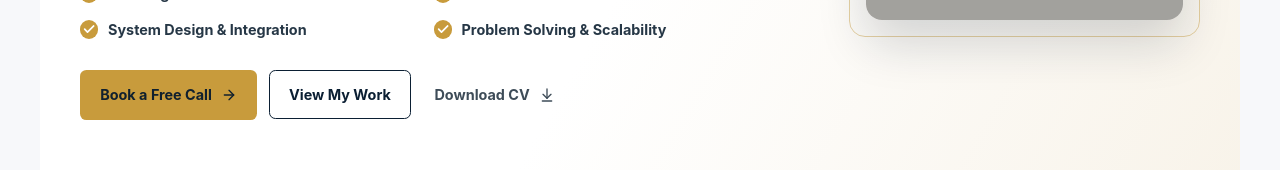
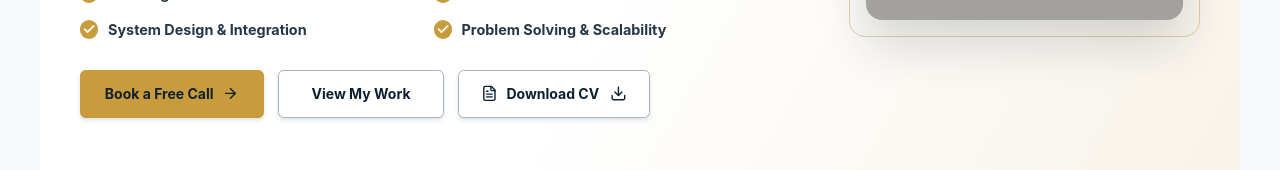
Before and after one commit to Srujan-DiagonalMatrix/srk, a React (Vite) app: page / in a window 1280 px wide. Shown: the part 860-1030 px from the top of the page. Built offline with nearby package versions, Linux system fonts and the light colour scheme; grey boxes are pictures that could not be loaded.

Commit message:
Match hero actions to reference design

```diff
--- a/src/components/HeroSection.tsx
+++ b/src/components/HeroSection.tsx
@@ -1,4 +1,4 @@
-import { ArrowDownToLine, ArrowRight, Check } from 'lucide-react'
+import { ArrowRight, Check, Download, FileText } from 'lucide-react'
 import { portfolioData } from '../data/portfolioData'
 import { VideoCard } from './VideoCard'
 
@@ -23,9 +23,10 @@ export function HeroSection() {
           <div className="hero__actions">
             {actions.map((action) => (
               <a className={`hero__cta hero__cta--${action.variant}`} href={action.href} download={'download' in action ? action.download : undefined} key={action.label}>
+                {action.variant === 'text' && <FileText aria-hidden="true" />}
                 {action.label}
                 {action.variant === 'primary' && <ArrowRight aria-hidden="true" />}
-                {action.variant === 'text' && <ArrowDownToLine aria-hidden="true" />}
+                {action.variant === 'text' && <Download aria-hidden="true" />}
               </a>
             ))}
           </div>
--- a/src/styles/globals.css
+++ b/src/styles/globals.css
@@ -245,13 +245,14 @@ p {
 .hero__expertise { display: grid; grid-template-columns: repeat(2, minmax(0, 1fr)); gap: 0.8rem 1.75rem; margin: 1.3rem 0 0; padding: 0; list-style: none; }
 .hero__expertise li { display: flex; gap: 0.6rem; align-items: center; color: #263746; font-size: 0.9rem; font-weight: 650; }
 .hero__expertise svg { flex: 0 0 auto; width: 1.15rem; height: 1.15rem; padding: 0.15rem; border-radius: 50%; color: #fff; background: var(--color-gold); stroke-width: 3; }
-.hero__actions { display: flex; flex-wrap: wrap; gap: 0.75rem; align-items: center; margin-top: 1.8rem; }
-.hero__cta { display: inline-flex; gap: 0.55rem; align-items: center; justify-content: center; min-height: 3rem; padding: 0.75rem 1.2rem; border: 1px solid transparent; border-radius: 0.4rem; font-size: 0.9rem; font-weight: 750; text-decoration: none; transition: transform 160ms ease, background-color 160ms ease; }
-.hero__cta svg { width: 1rem; }
+.hero__actions { display: flex; flex-wrap: wrap; gap: 0.875rem; align-items: center; margin-top: 1.8rem; }
+.hero__cta { display: inline-flex; gap: 0.55rem; align-items: center; justify-content: center; min-height: 3rem; padding: 0.75rem 1.2rem; border: 1px solid #aab4c0; border-radius: 0.35rem; color: var(--color-navy); background: #fff; box-shadow: 0 0.16rem 0.28rem rgb(11 31 51 / 12%); font-size: 0.875rem; font-weight: 750; text-decoration: none; white-space: nowrap; transition: transform 160ms ease, background-color 160ms ease; }
+.hero__cta svg { width: 1.05rem; height: 1.05rem; }
 .hero__cta:hover { transform: translateY(-2px); }
-.hero__cta--primary { color: #10202e; background: var(--color-gold); }
-.hero__cta--secondary { border-color: var(--color-navy); color: var(--color-navy); }
-.hero__cta--text { padding-inline: 0.65rem; color: #3e4c58; }
+.hero__cta--primary { min-width: 11.5rem; border-color: var(--color-gold); color: #10202e; background: var(--color-gold); }
+.hero__cta--secondary { min-width: 10.375rem; }
+.hero__cta--text { min-width: 12rem; }
+.hero__cta--text svg:last-child { margin-left: 0.15rem; }
 .hero__portrait-wrap { width: 100%; max-width: 24rem; margin-top: 0.25rem; padding: 1rem; border: 1px solid rgb(200 155 60 / 45%); border-radius: 1rem; justify-self: end; }
 .hero__portrait { position: relative; z-index: 1; width: 100%; max-height: 44rem; border-radius: 1rem; box-shadow: 0 1.5rem 3rem rgb(11 31 51 / 17%); filter: saturate(0.88) sepia(0.08); object-fit: cover; object-position: center 28%; aspect-ratio: 4 / 5; }
 
--- a/src/styles/responsive.css
+++ b/src/styles/responsive.css
@@ -20,7 +20,8 @@
   .video-card__copy { display: block; }
   .video-card__copy p { margin-top: 0.25rem; text-align: left; }
   .hero__actions { align-items: stretch; }
-  .hero__cta--primary, .hero__cta--secondary { flex: 1 1 calc(50% - 0.5rem); }
+  .hero__cta--primary, .hero__cta--secondary { flex: 1 1 calc(50% - 0.5rem); min-width: 0; }
+  .hero__cta--text { flex: 1 1 100%; }
 }
 
 @media (max-width: 26rem) {
```
Also changed, not shown: 1 other file (tests, documents, lock files or other folders).
